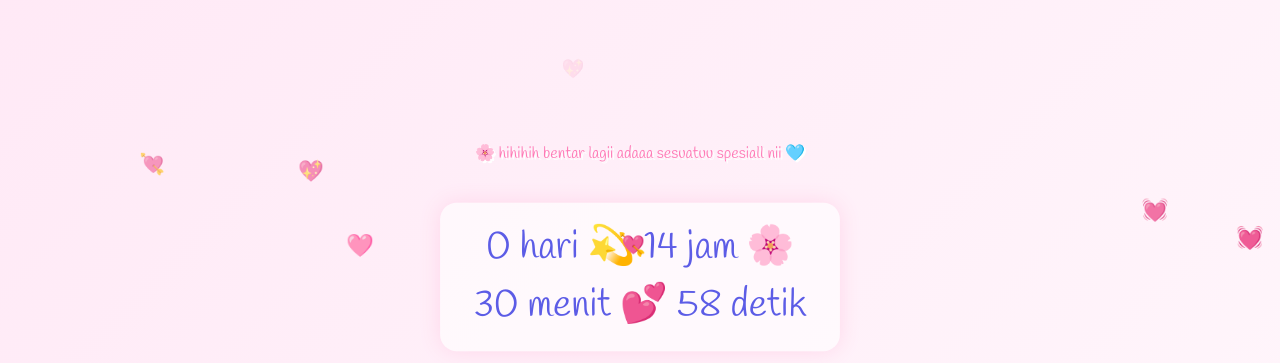
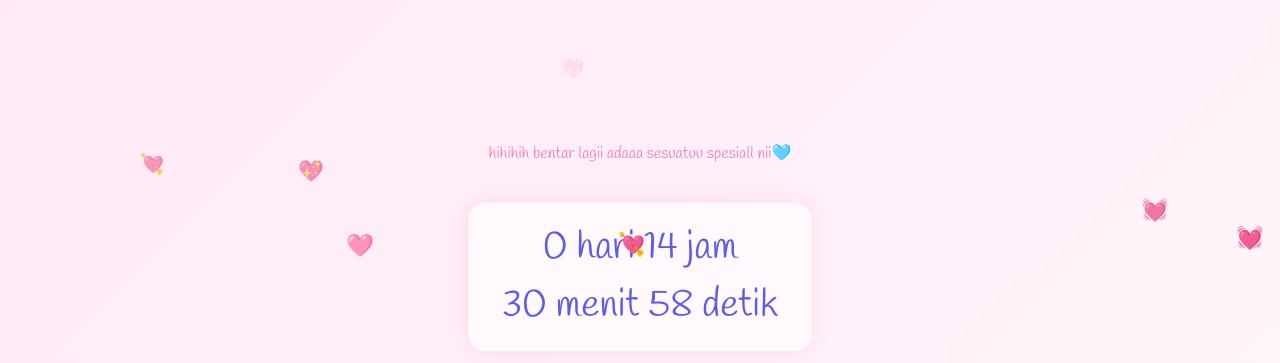
Before and after one commit to Excel-design/suprisee, a plain HTML site: page index.html in a window 1280 px wide. Shown: the part 151-514 px from the top of the page. Drawn offline with nearby package versions, Linux system fonts and the light colour scheme.

Commit message:
Update index.html

```diff
--- a/index.html
+++ b/index.html
@@ -71,7 +71,7 @@
 </head>
 <body>
 
-  <h1>🌸 hihihih bentar lagii adaaa sesuatuu spesiall nii 🩵</h1>
+  <h1>hihihih bentar lagii adaaa sesuatuu spesiall nii🩵</h1>
   <div id="countdown">...</div>
 
   <script>
@@ -99,8 +99,8 @@
       const seconds = Math.floor((diff % (1000 * 60)) / 1000);
 
       countdownEl.innerHTML = `
-        ${days} hari 💫 ${hours} jam 🌸<br>
-        ${minutes} menit 💕 ${seconds} detik
+        ${days} hari  ${hours} jam <br>
+        ${minutes} menit  ${seconds} detik
       `;
     }
 
```
